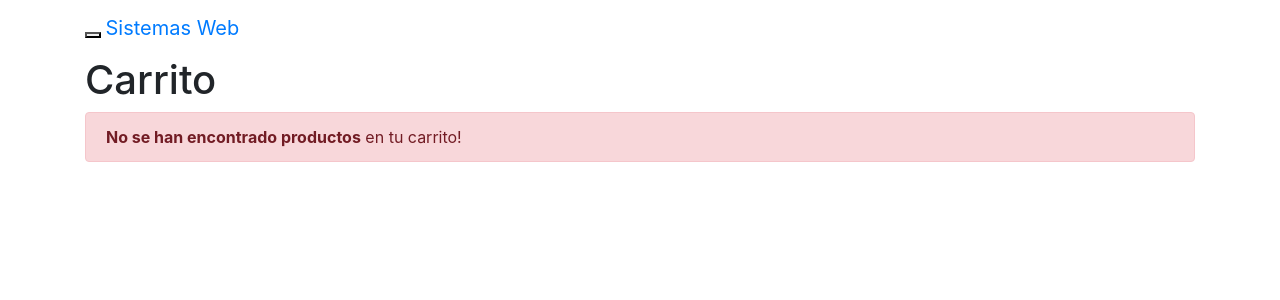
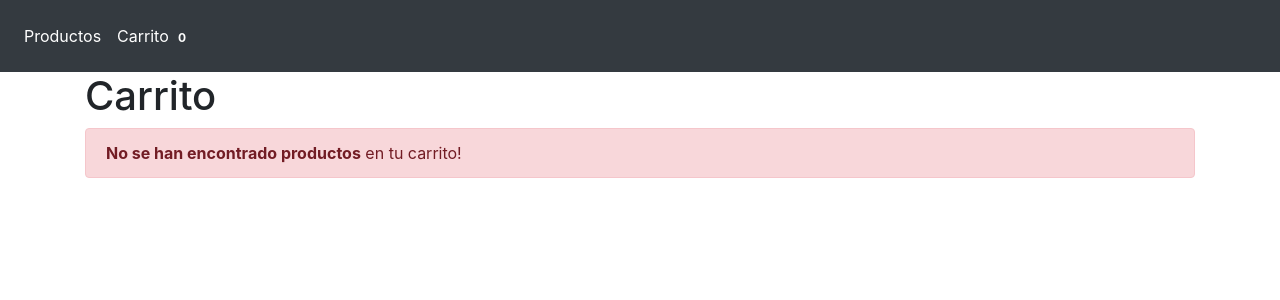
Before and after one commit to Josueluc/Retro-, a PHP site: page /carro.php in a window 1280 px wide. Shown: the top 300 px of the page. Run offline with PHP 8.4, Linux system fonts and the light colour scheme; data that the repository does not hold is empty.

Commit message:
navbar y documento de prueba

```diff
--- a/pedido/nav.php
+++ b/pedido/nav.php
@@ -1,24 +1,21 @@
 <!-- navbar -->
-<div class="navbar navbar-default navbar-static-top" role="navigation">
-    <div class="container">
 
-        <div class="navbar-header">
-            <button type="button" class="navbar-toggle" data-toggle="collapse" data-target=".navbar-collapse">
-            <span class="sr-only">Toggle navigation</span>
-            <span class="icon-bar"></span>
-            <span class="icon-bar"></span>
-            <span class="icon-bar"></span>
-            </button>
-            <a class="navbar-brand" href="productos.php">Sistemas Web</a>
-        </div>
 
-        <div class="navbar-collapse collapse">
-            <ul class="nav navbar-nav">
-                <li <?php echo $page_title=="Products" ? "class='active'" : ""; ?> >
-                    <a href="productos.php">Productos</a>
+
+        <nav class="navbar navbar-expand-sm navbar-dark bg-dark">
+
+               <button class="navbar-toggler d-lg-none" type="button" data-toggle="collapse" data-target="#collapsibleNavId" aria-controls="collapsibleNavId" aria-expanded="false" aria-label="Toggle navigation">
+                  <span class="navbar-toggler-icon"></span>
+                </button>
+
+          <div class="collapse navbar-collapse" id="collapsibleNavId">
+            <ul class="navbar-nav mr-auto mt-2 mt-lg-0 py-2">
+
+                <li class="nav-item" <?php echo $page_title=="Products" ? "class='active'" : ""; ?> >
+                    <a style="color: white;" class="nav-link " href="productos.php">Productos</a>
                 </li>
-                <li <?php echo $page_title=="Cart" ? "class='active'" : ""; ?> >
-                    <a href="carro.php">
+                <li class="nav-item"  <?php echo $page_title=="Cart" ? "class='active'" : ""; ?> >
+                    <a style="color: white;" class="nav-link " href="carro.php">
                         <?php
                         // query to count all product in cart
                         $query = "SELECT count(*) FROM cart_items WHERE user=1";
@@ -39,8 +36,16 @@
                     </a>
                 </li>
             </ul>
-        </div><!--/.nav-collapse -->
+        </div>
 
-    </div>
-</div>
+
+
+        </nav>
+
+
+
+        <!--/.nav-collapse -->
+
+
+
 <!-- /navbar -->
```
Also changed, not shown: pedido/pruebas.php (added).
